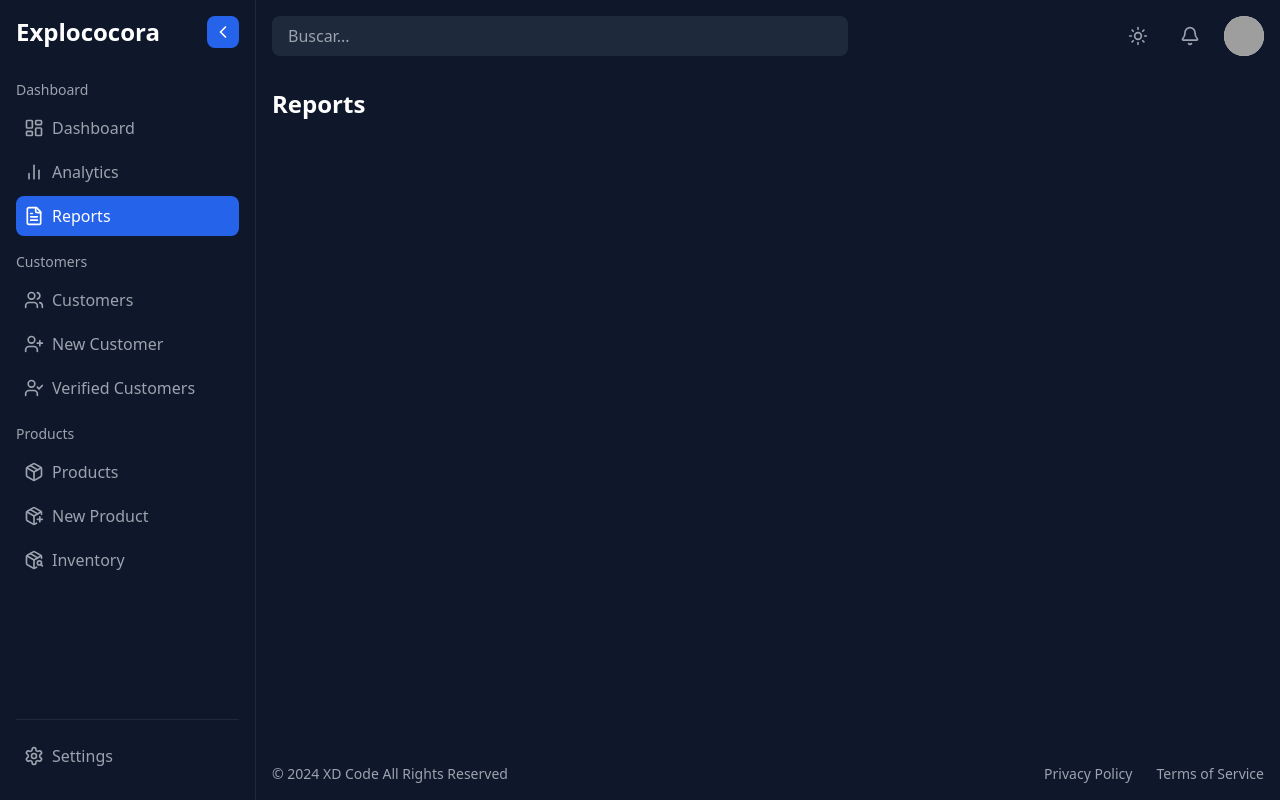
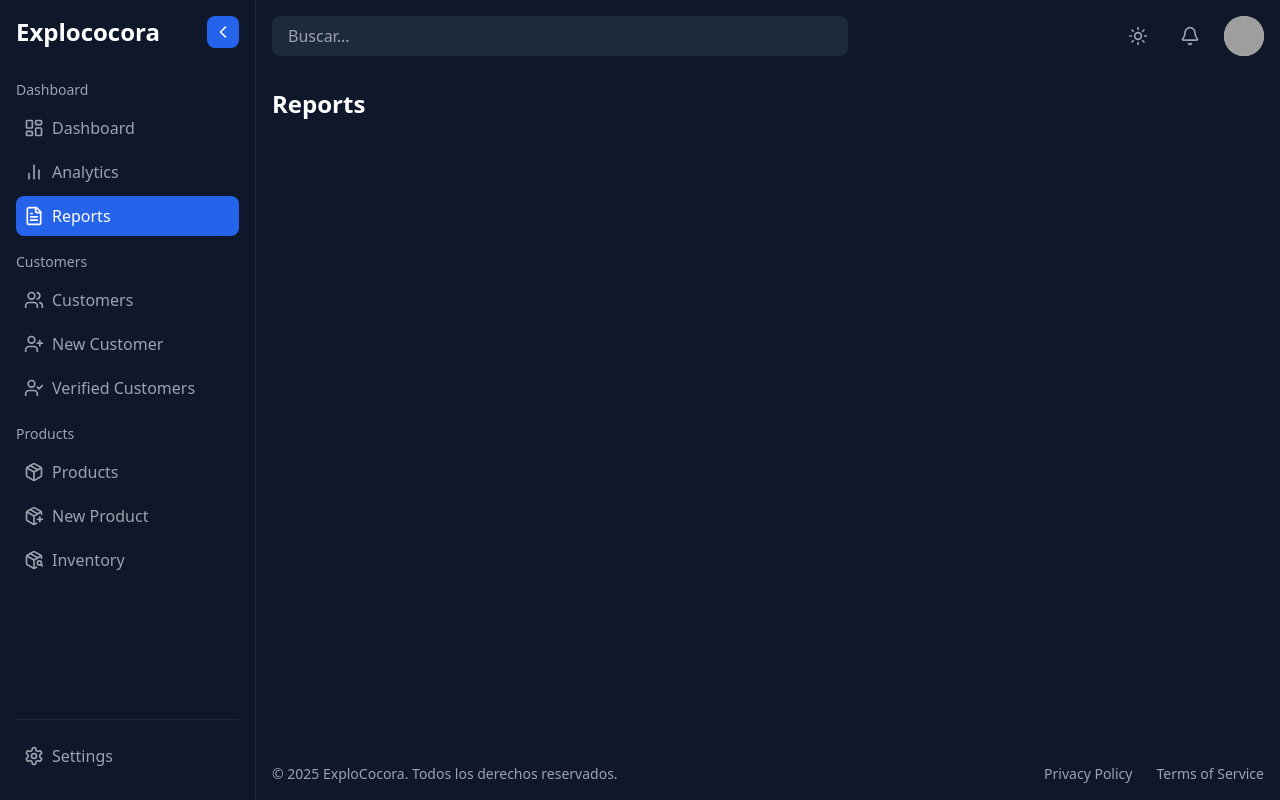
Before and after one commit to Maketa88/Explococora, a React (Vite) app: page /VistaOperador/reports in a window 1280 px wide. Built offline with nearby package versions, Linux system fonts and the light colour scheme; grey boxes are pictures that could not be loaded.

Commit message:
derechos reservados

```diff
--- a/src/layouts/DashboardLayout.jsx
+++ b/src/layouts/DashboardLayout.jsx
@@ -192,7 +192,7 @@ const DashboardLayout = ({ children }) => {
           {/* Footer */}
           <div className={`p-4 ${darkMode ? 'bg-[#0f172a] text-gray-400' : 'bg-white text-gray-600'} sticky bottom-0`}>
             <div className="flex justify-between items-center text-sm">
-              <span>© 2024 XD Code All Rights Reserved</span>
+              <span>© 2025 ExploCocora. Todos los derechos reservados.</span>
               <div className="flex gap-6">
                 <a href="#" className="hover:text-blue-600">Privacy Policy</a>
                 <a href="#" className="hover:text-blue-600">Terms of Service</a>
```
